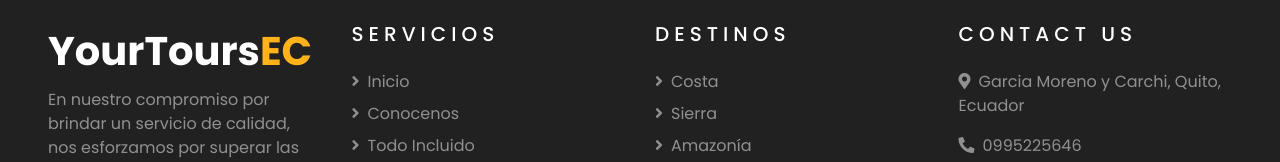
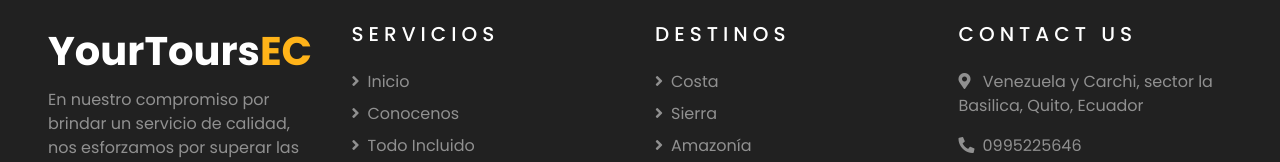
Before and after one commit to YourToursEc/YourToursEc.github.io, a plain HTML site: page package.html in a window 1280 px wide. Shown: the part 2817-2979 px from the top of the page. Drawn offline with nearby package versions, Linux system fonts and the light colour scheme.

Commit message:
Update package.html

```diff
--- a/package.html
+++ b/package.html
@@ -411,7 +411,7 @@
             </div>
             <div class="col-lg-3 col-md-6 mb-5">
                 <h5 class="text-white text-uppercase mb-4" style="letter-spacing: 5px;">Contact Us</h5>
-                <p><i class="fa fa-map-marker-alt mr-2"></i>Garcia Moreno y Carchi, Quito, Ecuador</p>
+                <p><i class="fa fa-map-marker-alt mr-2"></i> Venezuela y Carchi, sector la Basilica, Quito, Ecuador</p>
                 <p><i class="fa fa-phone-alt mr-2"></i>0995225646</p>
                 <p><i class="fa fa-envelope mr-2"></i>youre_tours@outlook.com</p>
                 <div>
```
